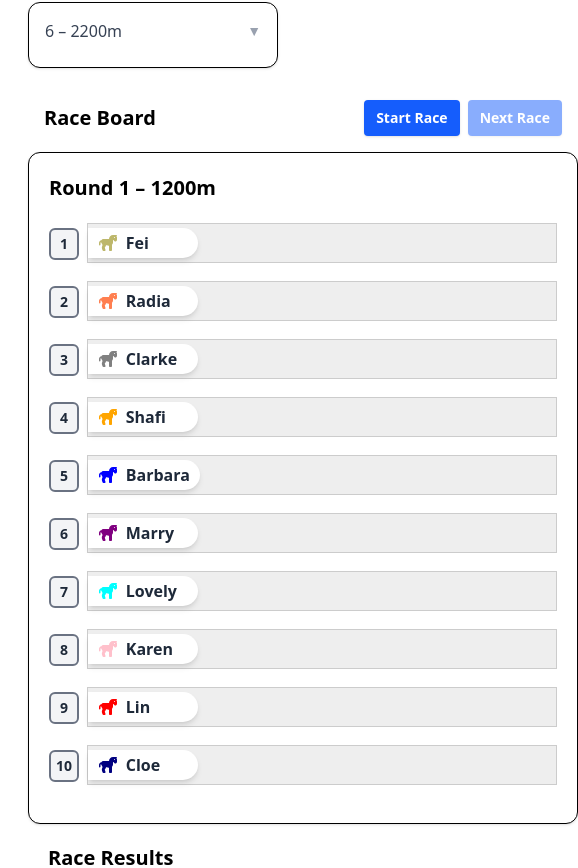
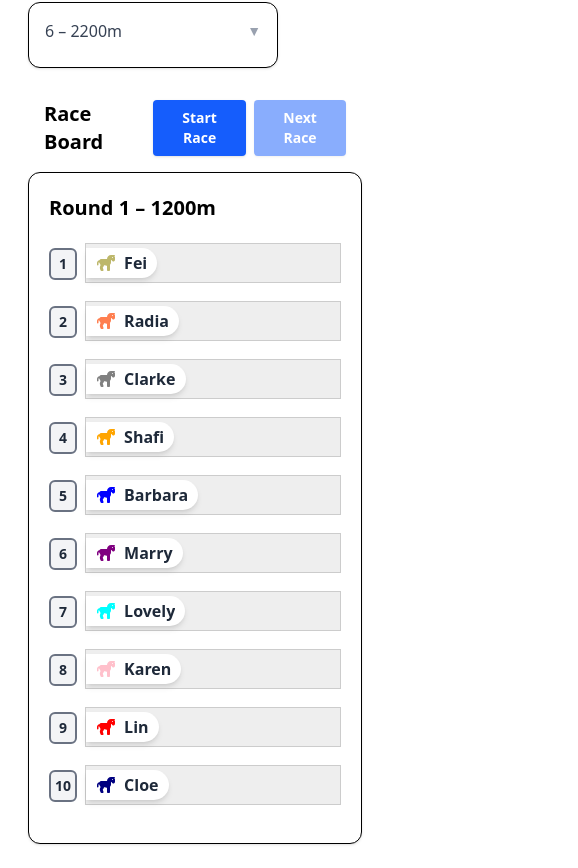
Before and after one commit to TymoteuszStr/Horse-Racing-Game, a Vue app: page / in a window 390 px wide. Shown: the part 1250-2118 px from the top of the page, 578 px wide, since content can reach past the window. Built offline with nearby package versions, Linux system fonts and the light colour scheme.

Commit message:
add better styles on the phone

```diff
--- a/package.json
+++ b/package.json
@@ -7,7 +7,7 @@
     "node": "^20.19.0 || >=22.12.0"
   },
   "scripts": {
-    "dev": "vite",
+    "dev": "vite --host",
     "build": "run-p type-check \"build-only {@}\" --",
     "preview": "vite preview",
     "test:unit": "vitest",
--- a/src/components/HorseTrack.vue
+++ b/src/components/HorseTrack.vue
@@ -154,4 +154,10 @@ watch(
     transform: scale(1);
   }
 }
+
+@media (max-width: 639px) {
+  .horse {
+    min-width: 60px;
+  }
+}
 </style>
--- a/src/components/RaceBoard.vue
+++ b/src/components/RaceBoard.vue
@@ -58,4 +58,9 @@ watch(
   font-size: 20px;
   font-weight: bold;
 }
+@media (max-width: 639px) {
+  .race-board {
+    min-width: 100%;
+  }
+}
 </style>
```
